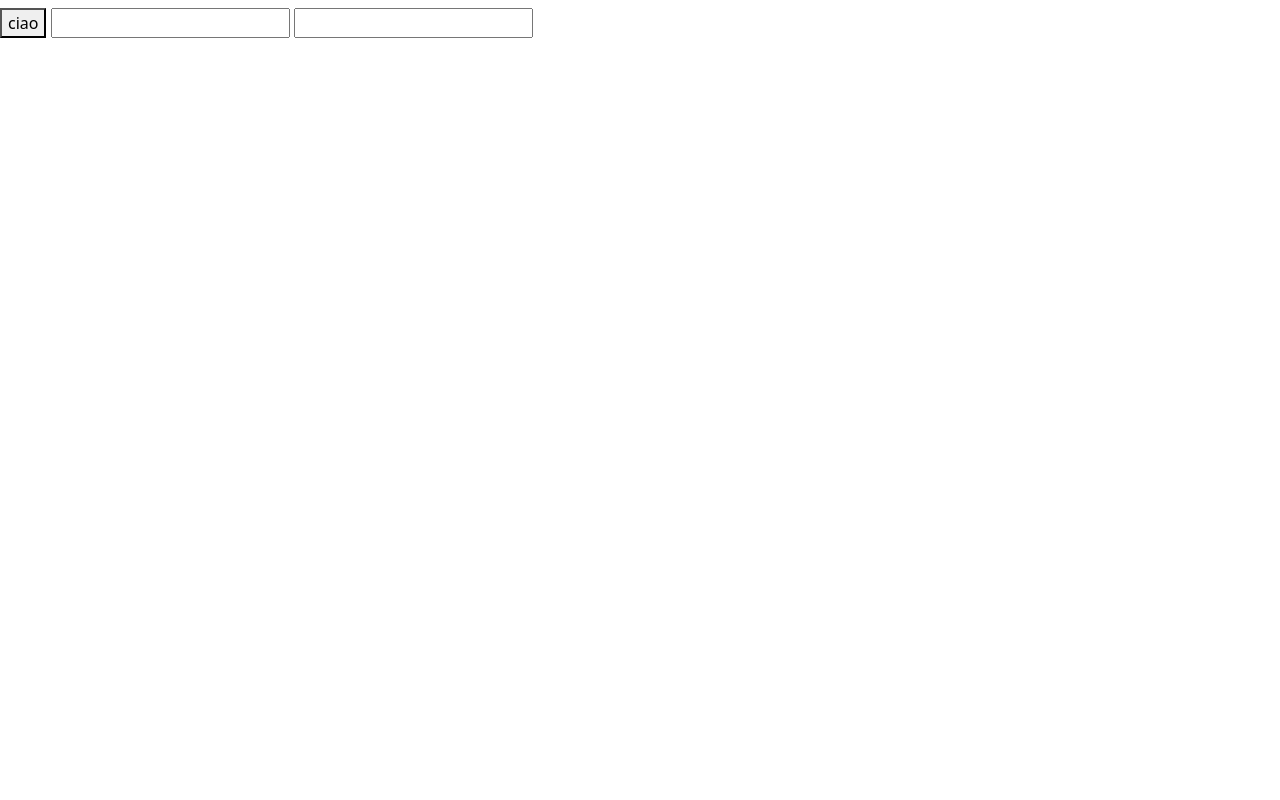
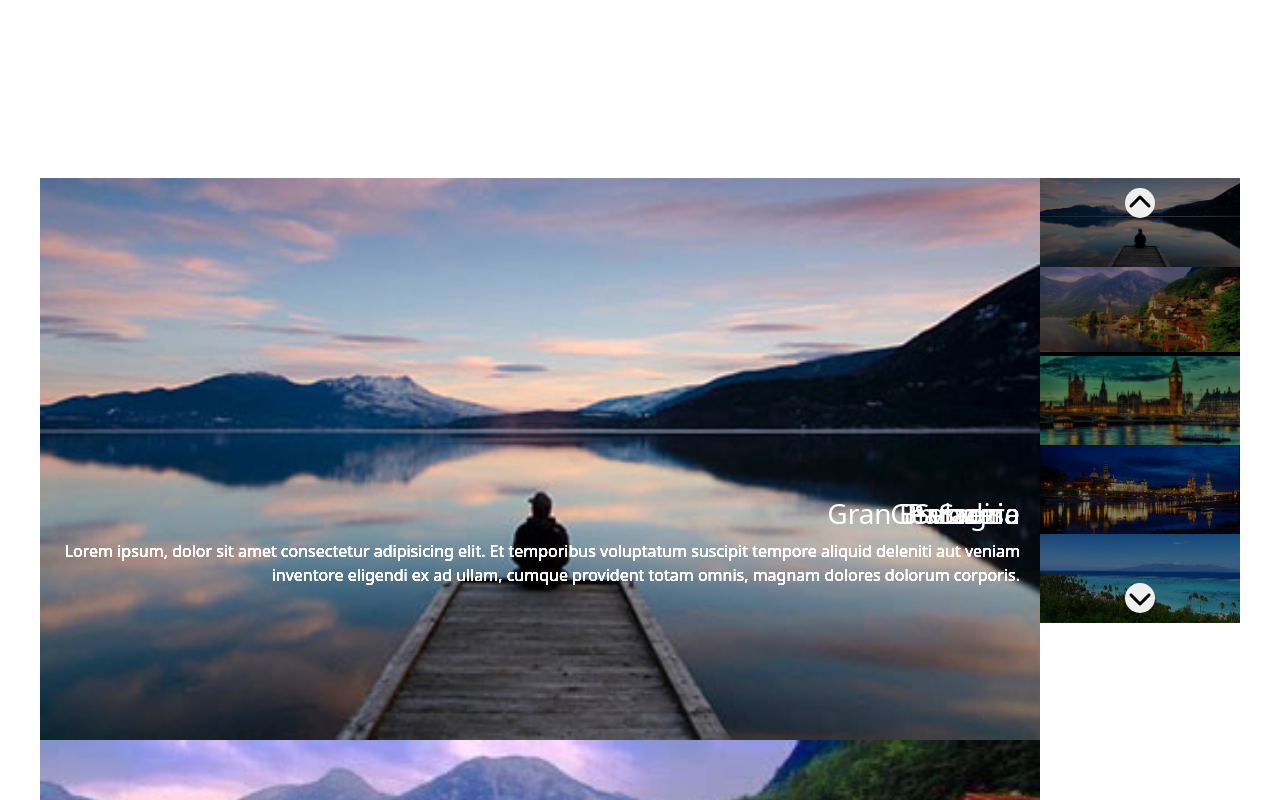
Before and after one commit to lumilio/vue-slider, a plain HTML site: page index.html in a window 1280 px wide. Shown: the top 800 px of the page. Drawn offline with nearby package versions, Linux system fonts and the light colour scheme.

Commit message:
inizio inserimento dati

```diff
--- a/asset/css/style.css
+++ b/asset/css/style.css
@@ -1,7 +1,109 @@
-.red{
-    color: red;
+#mainbox{
+    height: 100vh;
+    display: flex;
+    justify-content: center;
+    align-items: center;
 }
 
-.blu{
-    color: blue;
+#centered-box{
+    width: 1200px;
+    height: 445px;
+    display: flex;
+    flex-wrap: wrap;
 }
+
+
+
+
+/*---------- box per l'immagine del carosello------ */
+
+#box-mainpic{
+    height: 445px;
+    width: 1000px;
+    position: relative;
+}
+
+.big-photo img{
+    height: 100%;
+    width: 100%;
+    object-fit: cover;
+    /* display: none; */
+}
+
+.big-photo #didascalia{
+    position: absolute;
+    right: 0;
+    bottom: 0;
+    color: white;
+    /* display: none; */
+    text-align: right;
+    padding: 20px;
+}
+
+#box-mainpic .choice img{
+    display: block;
+}
+
+#box-mainpic .choice #didascalia{
+    display: block;
+}
+
+
+
+
+/*---------- box per selezionare l'immagine------ */
+
+#box-column{
+    background-color: black;
+    height: 445px;
+    width: 200px;
+    position: relative;
+    display: flex;
+    align-items: center;
+    flex-direction: column;
+}
+
+.lil-photo{
+    width: 100%;
+    height: 20%;
+}
+
+.lil-photo img{
+    width: 100%;
+    max-height: 100%;
+    object-fit: cover;
+    opacity: 0.5;
+}
+
+#box-column .choice img{
+    opacity: 1;
+    outline: 3px solid rgb(240, 233, 233);
+    outline-offset: -3px;
+}
+
+
+
+
+/* ------------------ pulsanti ---------------- */
+
+#swipe-up-button , #swipe-down-button{
+    width: 30px;
+    height: 30px;
+    border-radius: 50%;
+    z-index: 1;
+    position: absolute;
+    border: none;
+    font-size: x-large;
+    display: flex;
+    justify-content: center;
+    align-items: center;
+}
+
+
+#swipe-up-button{
+    top: 10px;
+}
+
+#swipe-down-button{
+    bottom: 10px;
+}
--- a/index.html
+++ b/index.html
@@ -4,7 +4,7 @@
     <meta charset="UTF-8">
     <meta http-equiv="X-UA-Compatible" content="IE=edge">
     <meta name="viewport" content="width=device-width, initial-scale=1.0">
-    <title>Document</title>
+    <title>Document vue</title>
      <link href="https://cdn.jsdelivr.net/npm/bootstrap@5.1.1/dist/css/bootstrap.min.css" rel="stylesheet" integrity="sha384-F3w7mX95PdgyTmZZMECAngseQB83DfGTowi0iMjiWaeVhAn4FJkqJByhZMI3AhiU" crossorigin="anonymous">
     <link rel='stylesheet' href="asset/css/style.css">
 </head>
@@ -14,15 +14,40 @@
 
 
     <div id="root">
-
-        <h1 v-bind:class='addClass'>{{name}}</h1>
-        <button v-on:click="changeColor">ciao</button>
+        <div id="mainbox">
+            <div id="centered-box">
 
 
-        <input v-model="name" type='text' laceholder='name'>
-        <input v-model="surname" type='text' laceholder='name'>
-        <p>{{name}} {{surname}} {{counter}}</p>
+                <div id="box-mainpic">
+                    <div v-for='paese in paesi' class="big-photo">
+                        <img :src="paese.foto" alt="">
+                        <div id="didascalia">
+                            <h3>{{paese.nome}}</h3>
+                            <p>{{paese.testo}}</p>
+                        </div>
+                    </div>
+                </div>
 
+
+
+
+                <div id="box-column">
+                    <div v-for='paese in paesi' class="lil-photo">
+                        <img :src="paese.foto" alt="">
+                    </div>
+
+
+
+                    <button id="swipe-up-button"><i class="fas fa-chevron-up"></i></i></button>
+                    <button id="swipe-down-button"><i class="fas fa-chevron-down"></i></button>
+                </div>
+
+
+
+
+
+            </div>
+        </div>
     </div>
 
 
```
Also changed, not shown: asset/js/main.js (+0 -22 lines).
